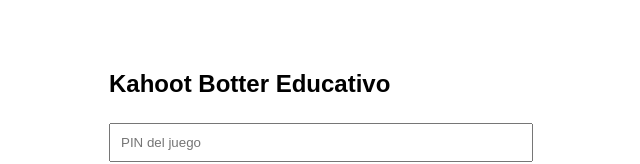
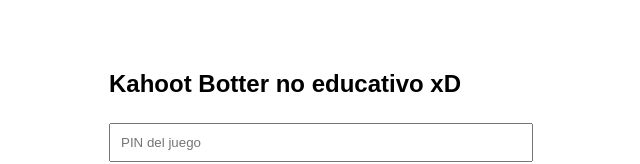
Before and after one commit to Alepro256/kahootbotterv2, a website: page public/index.html in a window 1280 px wide. Shown: the top 164 px of the page, without its empty margins (331-971 px from the left). Drawn offline with Linux system fonts and the light colour scheme.

Commit message:
Update index.html

```diff
--- a/public/index.html
+++ b/public/index.html
@@ -1,7 +1,7 @@
 <!DOCTYPE html>
 <html>
   <head>
-    <title>Kahoot Botter Educativov2</title>
+    <title>Kahoot Botter</title>
     <style>
       body { font-family: sans-serif; max-width: 400px; margin: auto; padding-top: 50px; }
       input, button { width: 100%; padding: 10px; margin: 5px 0; }
@@ -11,7 +11,7 @@
     </style>
   </head>
   <body>
-    <h2>Kahoot Botter Educativo</h2>
+    <h2>Kahoot Botter no educativo xD</h2>
     <form id="botForm">
       <input type="text" id="pin" placeholder="PIN del juego" required />
       <input type="number" id="amount" placeholder="Cantidad de bots" value="10" required />
@@ -34,19 +34,16 @@
             body: JSON.stringify({ pin, amount })
           });
 
-          // Asegurarse de que la respuesta es JSON
           const data = await res.json();
 
           if (data.success) {
             document.getElementById("status").innerText = `${data.count} bots enviados.`;
             document.getElementById("status").className = "success";
           } else {
-            // En caso de error, mostrar los errores
             document.getElementById("status").innerText = `Error: ${data.errors.join(", ")}`;
             document.getElementById("status").className = "error";
           }
         } catch (err) {
-          // Si hubo un error en la solicitud
           document.getElementById("status").innerText = `Error al procesar la solicitud: ${err.message}`;
           document.getElementById("status").className = "error";
         }
```
